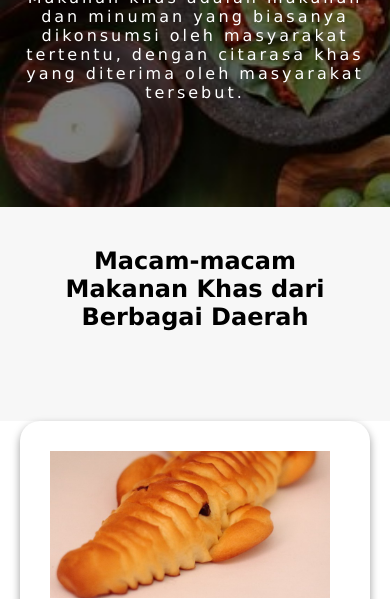
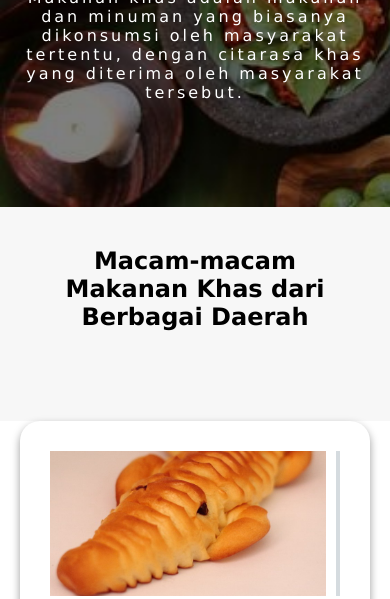
Before and after one commit to HajarAwad/F19, a plain HTML site: page index.html in a window 390 px wide. Shown: the part 434-1033 px from the top of the page. Drawn offline with Linux system fonts and the light colour scheme; files whose address does not match are found by name.

Commit message:
gambar buaya

```diff
--- a/responsive.css
+++ b/responsive.css
@@ -15,10 +15,7 @@
         tab-size: 20px;
     }
 
-    .makanan img {
-        border-right: none;
-        width: 100%;
-    }
+    .makanan img {}
 
 
 
--- a/style.css
+++ b/style.css
@@ -132,6 +132,10 @@ header {
     margin-right: 15px;
 }
 
+img {
+    width: 600px;
+}
+
 .content-text {
     text-align: left;
 }
```
